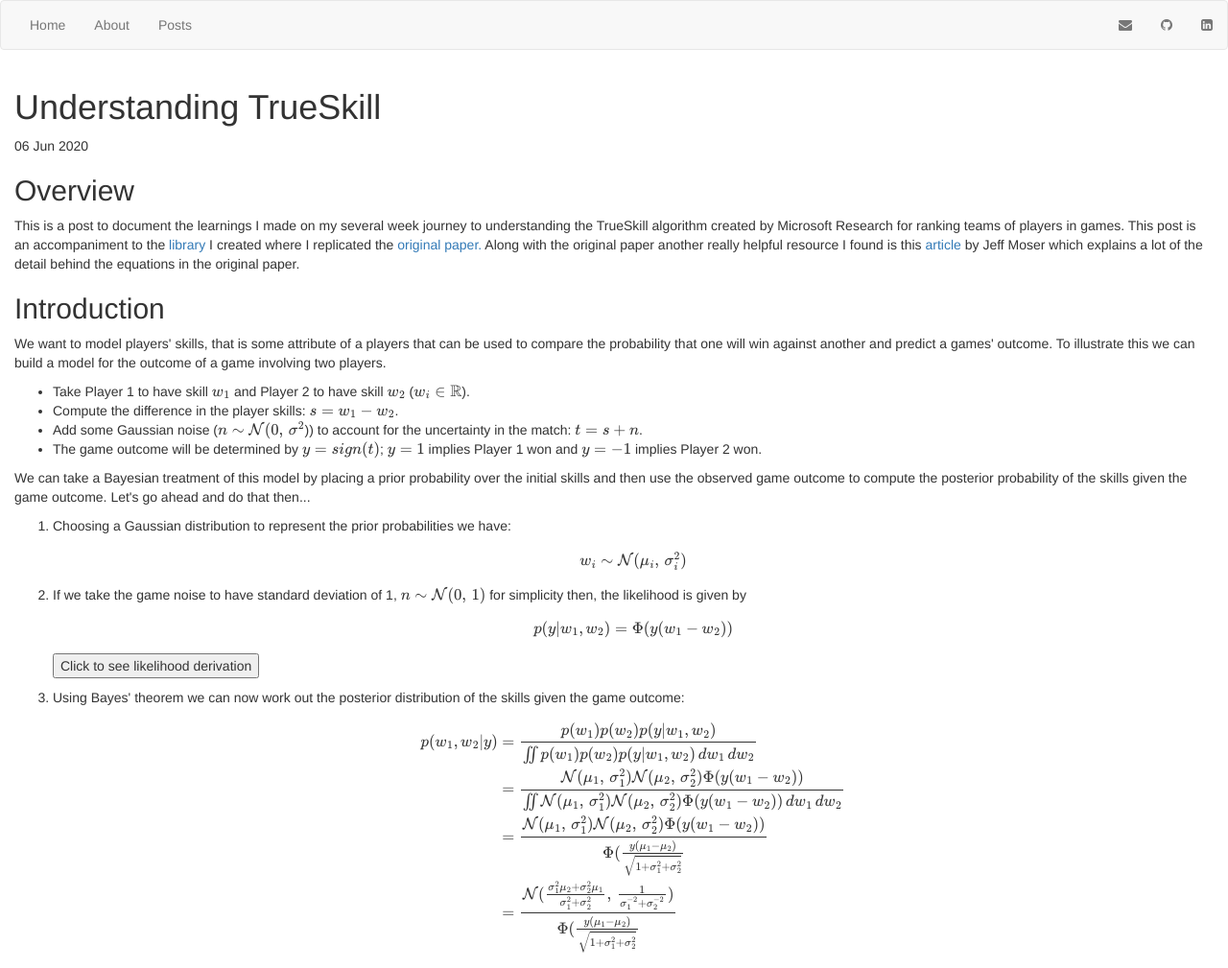
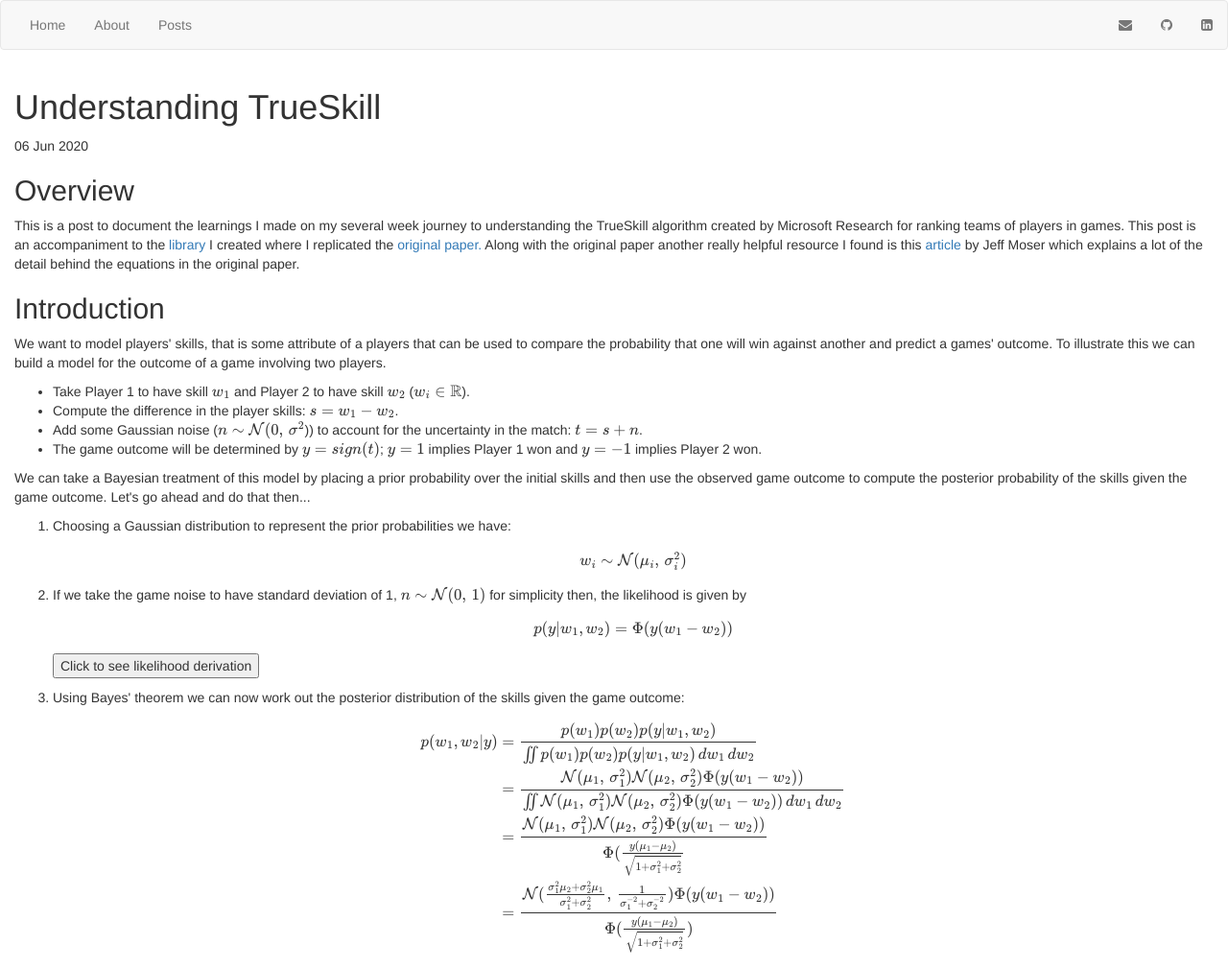
Before and after one commit to Nush395/Nush395.github.io, a Jekyll site: the page built from _posts/2020-06-06-true-skill.html, in a window 1280 px wide. Shown: the whole page at 96% size. Built offline with Jekyll 4.4.1, drawn with Linux system fonts in a browser that asks for light colours; formulas are drawn with MathJax 3.

```diff
--- a/_posts/2020-06-06-true-skill.html
+++ b/_posts/2020-06-06-true-skill.html
@@ -76,8 +76,8 @@
                                      {\iint \mathcal{N}(\mu_1,\,\sigma_1^{2})\mathcal{N}(\mu_2,\,\sigma_2^{2})\Phi(y(w_1-w_2))\,dw_1\,dw_2}
                            \\ &= \frac{\mathcal{N}(\mu_1,\,\sigma_1^{2})\mathcal{N}(\mu_2,\,\sigma_2^{2})\Phi(y(w_1-w_2))}
                                       {\Phi(\frac{y(\mu_1-\mu_2)}{\sqrt{1+\sigma_1^{2}+\sigma_2^{2}}}}
-                           \\ &= \frac{\mathcal{N}(\frac{\sigma_1^{2}\mu_2 + \sigma_2^{2}\mu_1}{\sigma_1^{2}+\sigma_2^{2}},\,\frac{1}{\sigma_1^{-2}+\sigma_2^{-2}})}
-                                      {\Phi(\frac{y(\mu_1-\mu_2)}{\sqrt{1+\sigma_1^{2}+\sigma_2^{2}}}}
+                           \\ &= \frac{\mathcal{N}(\frac{\sigma_1^{2}\mu_2 + \sigma_2^{2}\mu_1}{\sigma_1^{2}+\sigma_2^{2}},\,\frac{1}{\sigma_1^{-2}+\sigma_2^{-2}})\Phi(y(w_1-w_2))}
+                                      {\Phi(\frac{y(\mu_1-\mu_2)}{\sqrt{1+\sigma_1^{2}+\sigma_2^{2}}})}
             \end{align}
         </li>
     </ol>
```
